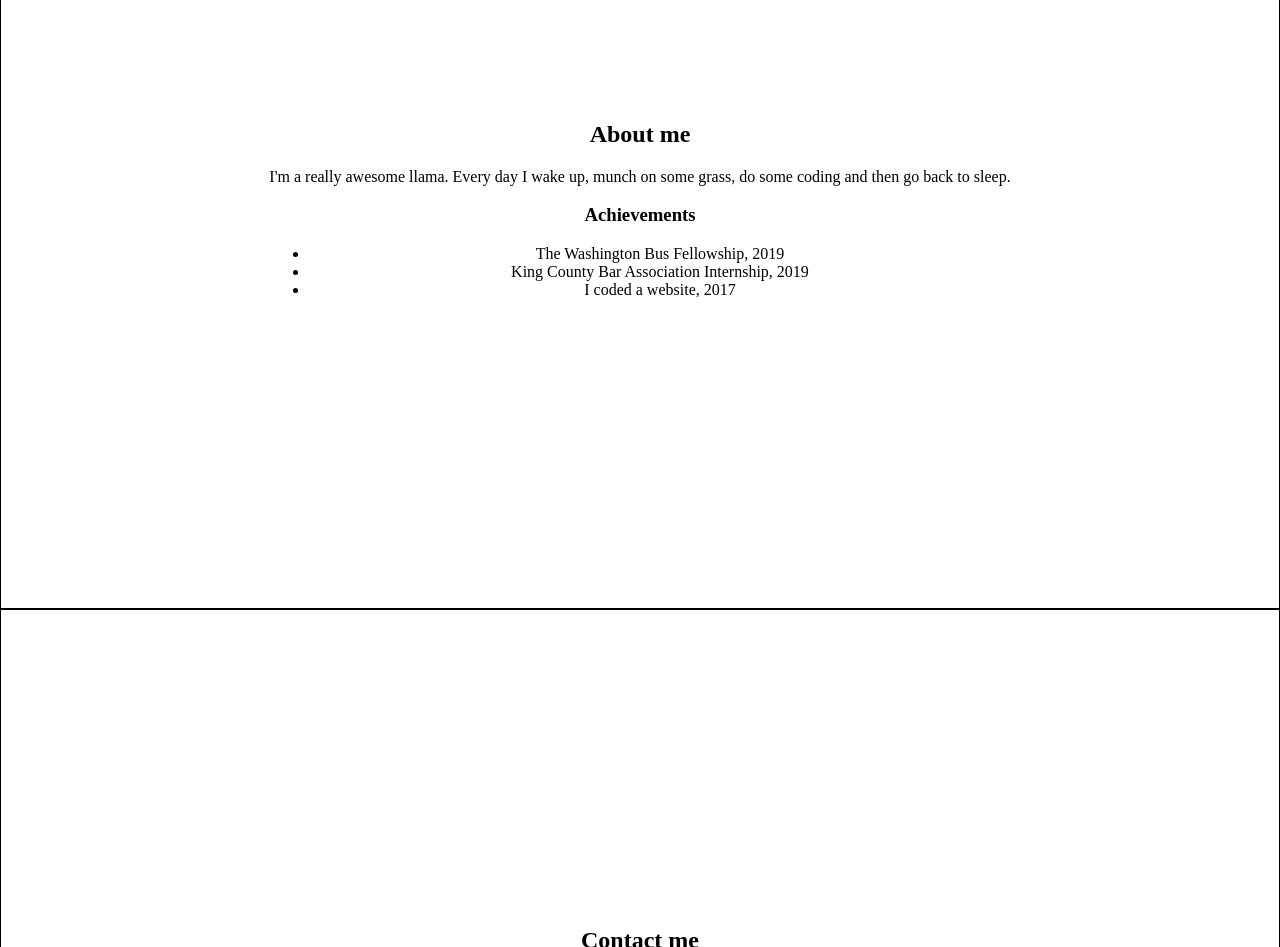
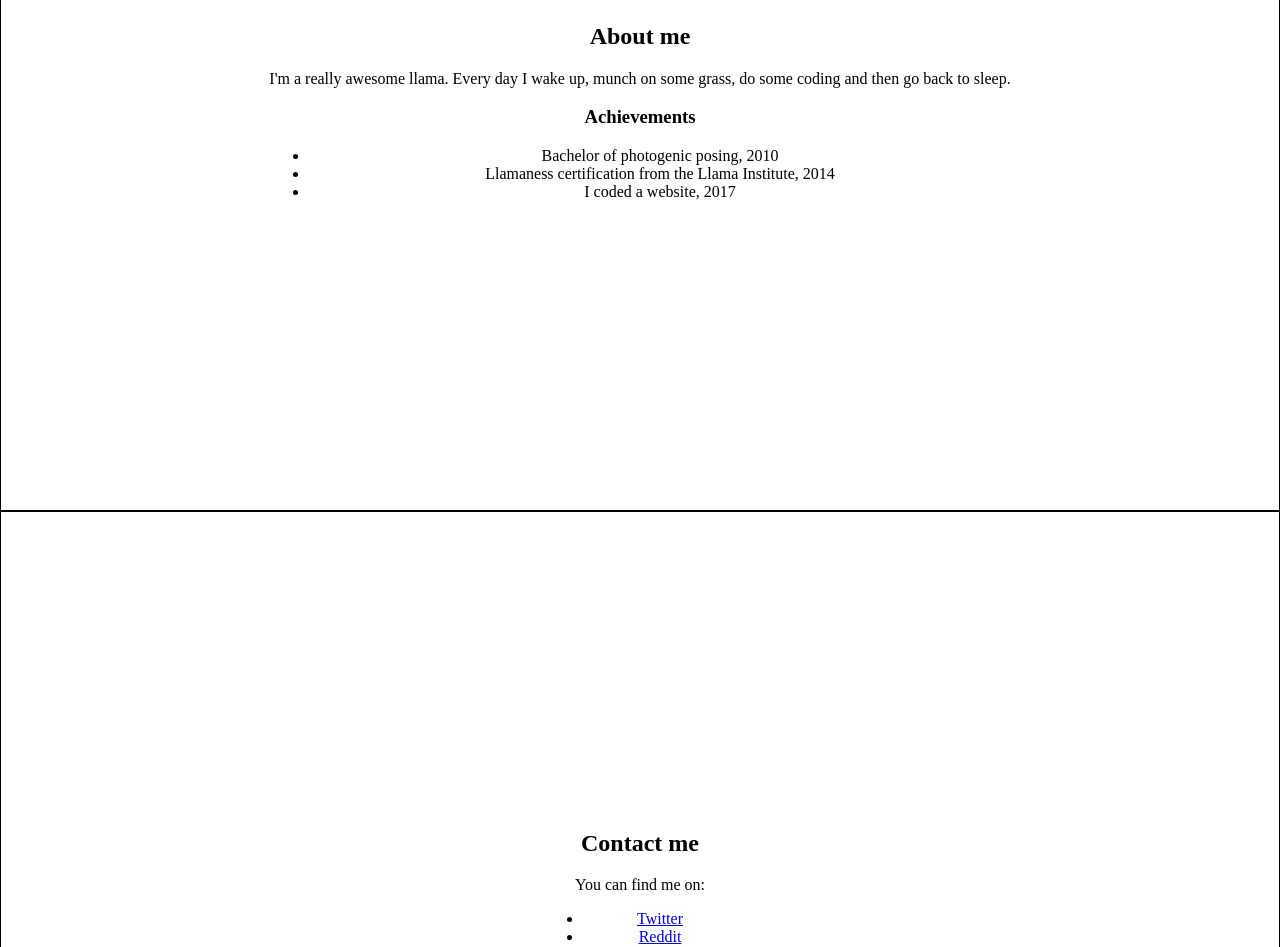
Before and after one commit to andreaescobarrr/andreaescobarrr.github.io, a plain HTML site: page index.html in a window 1280 px wide. Shown: the part 1143-2090 px from the top of the page. Drawn offline with Linux system fonts and the light colour scheme.

Commit message:
Update index.html

```diff
--- a/index.html
+++ b/index.html
@@ -1,13 +1,4 @@
-DOCTYPE html>
-<html>
-    <head>
-        <title>Boberick the llama</title>
-        <link rel="stylesheet" href="style.css">
-    </head>
-    <body>
-        <h1>Just testing this works!</h1>
-    </body>
-</html>
+<!DOCTYPE html>
 <html>
     <head>
         <title>Boberick the llama</title>
@@ -38,8 +29,8 @@ DOCTYPE html>
                     <p>I'm a really awesome llama. Every day I wake up, munch on some grass, do some coding and then go back to sleep.</p>
                     <h3>Achievements</h3>
                     <ul>
-                        <li>The Washington Bus Fellowship, 2019</li>
-                        <li>King County Bar Association Internship, 2019</li>
+                        <li>Bachelor of photogenic posing, 2010</li>
+                        <li>Llamaness certification from the Llama Institute, 2014</li>
                         <li>I coded a website, 2017</li>
                     </ul>
                 </div>
```
